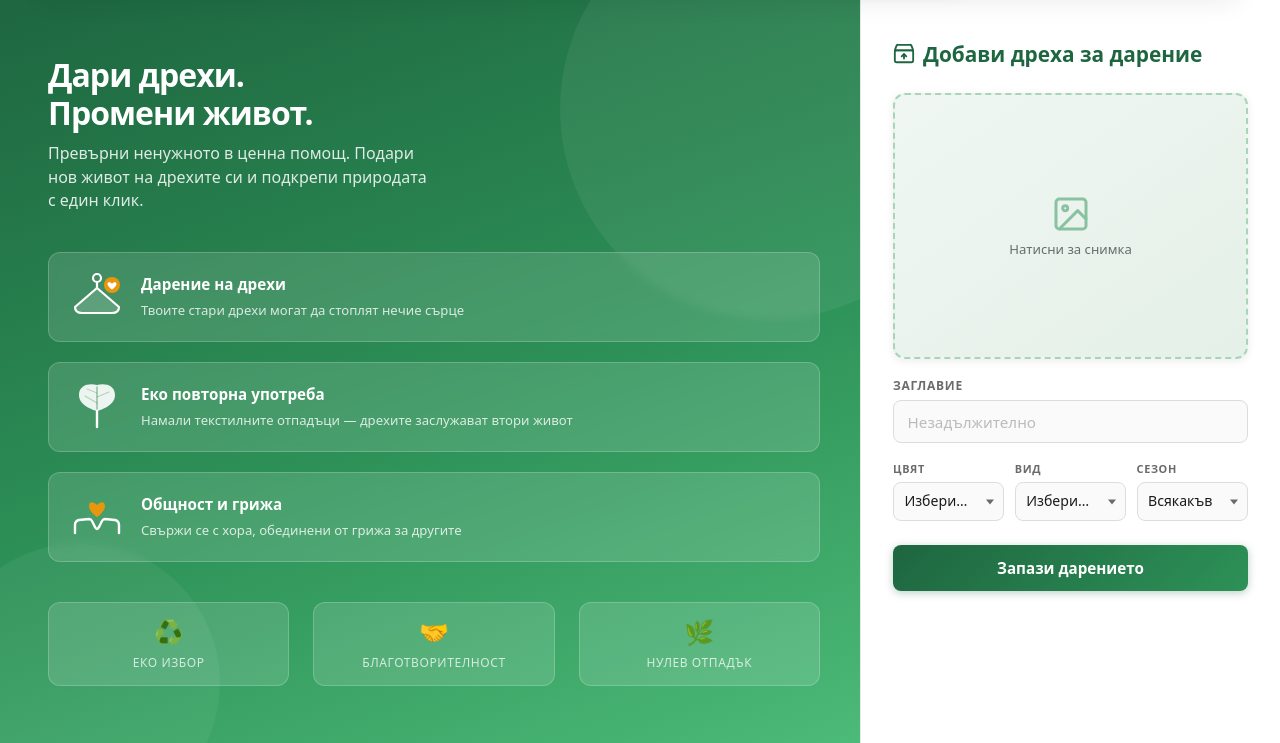
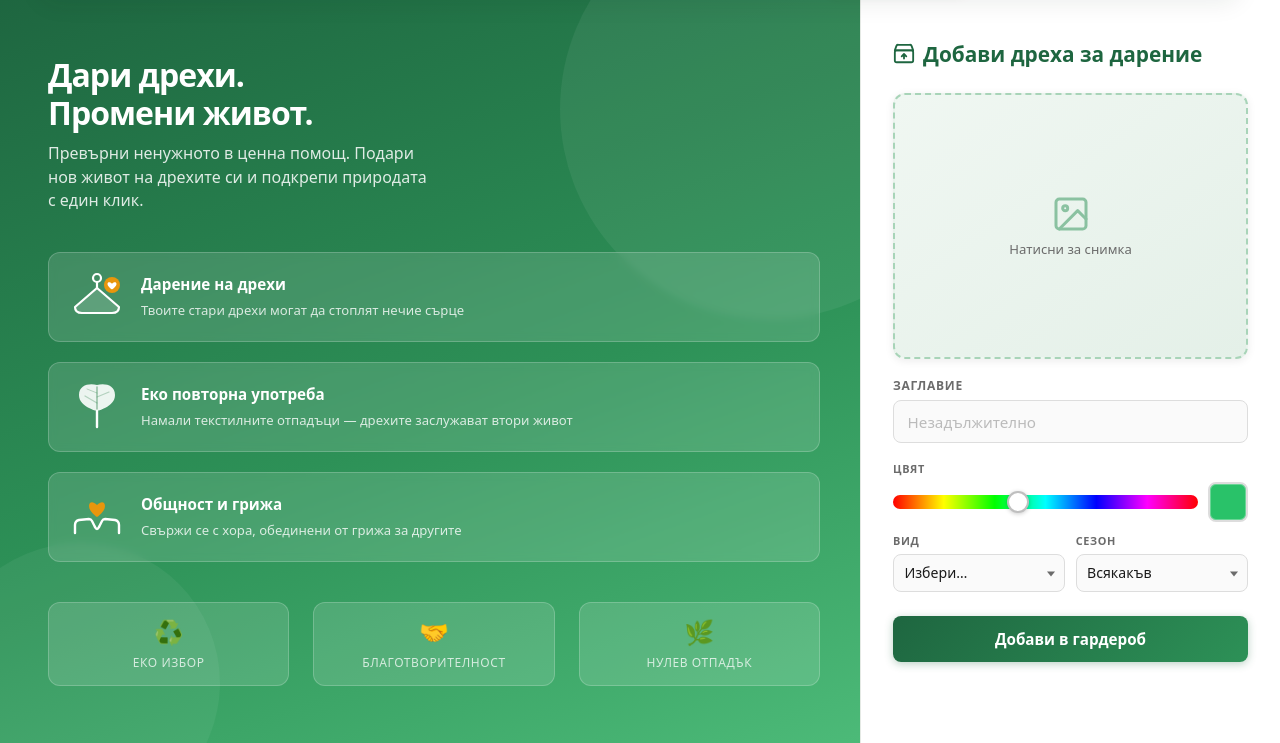
Before and after one commit to Choleto/BZMNM, a Flask app: page /home in a window 1280 px wide. Shown: the part 73-816 px from the top of the page. Run offline with Flask 3, Linux system fonts and the light colour scheme; the visitor is signed in with stand-in values (Sample User, id 1).

Commit message:
Home change

```diff
--- a/templates/home.html
+++ b/templates/home.html
@@ -272,9 +272,77 @@
 
         .filters {
             display: grid;
-            grid-template-columns: repeat(3, 1fr);
+            grid-template-columns: 1fr 1fr;
             gap: 0.65rem;
             margin-top: 1.1rem;
+        }
+        .filter-field-color {
+            grid-column: 1 / -1;
+        }
+        .color-slider-row {
+            display: flex;
+            align-items: center;
+            gap: 0.65rem;
+        }
+        .hue-slider {
+            flex: 1;
+            min-width: 0;
+            height: 14px;
+            border-radius: 7px;
+            -webkit-appearance: none;
+            appearance: none;
+            background: linear-gradient(
+                to right,
+                #f00 0%,
+                #ff0 16.66%,
+                #0f0 33.33%,
+                #0ff 50%,
+                #00f 66.66%,
+                #f0f 83.33%,
+                #f00 100%
+            );
+            cursor: pointer;
+        }
+        .hue-slider::-webkit-slider-thumb {
+            -webkit-appearance: none;
+            width: 22px;
+            height: 22px;
+            border-radius: 50%;
+            background: #fff;
+            border: 2px solid rgba(0, 0, 0, 0.25);
+            box-shadow: 0 1px 4px rgba(0, 0, 0, 0.2);
+            cursor: grab;
+        }
+        .hue-slider::-moz-range-thumb {
+            width: 22px;
+            height: 22px;
+            border-radius: 50%;
+            background: #fff;
+            border: 2px solid rgba(0, 0, 0, 0.25);
+            box-shadow: 0 1px 4px rgba(0, 0, 0, 0.2);
+            cursor: grab;
+        }
+        .hue-slider::-moz-range-track {
+            height: 14px;
+            border-radius: 7px;
+            background: linear-gradient(
+                to right,
+                #f00 0%,
+                #ff0 16.66%,
+                #0f0 33.33%,
+                #0ff 50%,
+                #00f 66.66%,
+                #f0f 83.33%,
+                #f00 100%
+            );
+        }
+        .color-swatch {
+            flex-shrink: 0;
+            width: 40px;
+            height: 40px;
+            border-radius: 8px;
+            border: 2px solid var(--border);
+            box-shadow: inset 0 0 0 1px rgba(255, 255, 255, 0.3);
         }
         .filter-field > label {
             display: block;
@@ -505,34 +573,30 @@
                 <input type="text" id="title" name="title" placeholder="Незадължително">
 
                 <div class="filters">
-                    <div class="filter-field">
-                        <label for="field-color">Цвят</label>
-                        <div class="select-wrap">
-                            <select id="field-color" name="color" required>
-                                <option value="">Избери…</option>
-                                <option>Black</option>
-                                <option>White</option>
-                                <option>Gray</option>
-                                <option>Red</option>
-                                <option>Blue</option>
-                                <option>Green</option>
-                                <option>Yellow</option>
-                                <option>Other</option>
-                            </select>
+                    <div class="filter-field filter-field-color">
+                        <label for="color-hue">Цвят</label>
+                        <div class="color-slider-row">
+                            <input type="range" id="color-hue" class="hue-slider" min="0" max="360" value="145" autocomplete="off">
+                            <span class="color-swatch" id="color-swatch" title="Избран цвят"></span>
                         </div>
+                        <input type="hidden" name="color" id="color-value" value="" required>
                     </div>
                     <div class="filter-field">
                         <label for="field-type">Вид</label>
                         <div class="select-wrap">
                             <select id="field-type" name="type" required>
                                 <option value="">Избери…</option>
-                                <option>Shirt</option>
-                                <option>Pants</option>
-                                <option>Dress</option>
-                                <option>Jacket</option>
-                                <option>Shoes</option>
-                                <option>Accessory</option>
-                                <option>Other</option>
+                                <option value="Shirt">Риза</option>
+                                <option value="T-shirt">Тениска</option>
+                                <option value="Blouse">Блуза</option>
+                                <option value="Hoodie">Худи</option>
+                                <option value="Pants">Панталон</option>
+                                <option value="Shorts">Къси панталони</option>
+                                <option value="Dress">Рокля</option>
+                                <option value="Jacket">Яке</option>
+                                <option value="Shoes">Обувки</option>
+                                <option value="Accessory">Аксесоар</option>
+                                <option value="Other">Друго</option>
                             </select>
                         </div>
                     </div>
@@ -541,16 +605,16 @@
                         <div class="select-wrap">
                             <select id="field-season" name="season">
                                 <option value="">Всякакъв</option>
-                                <option>Spring</option>
-                                <option>Summer</option>
-                                <option>Fall</option>
-                                <option>Winter</option>
+                                <option value="Spring">Пролет</option>
+                                <option value="Summer">Лято</option>
+                                <option value="Fall">Есен</option>
+                                <option value="Winter">Зима</option>
                             </select>
                         </div>
                     </div>
                 </div>
 
-                <button type="submit">Запази дарението</button>
+                <button type="submit">Добави в гардероб</button>
             </form>
         </div>
     </div>
@@ -575,6 +639,44 @@
                 box.classList.add("has-preview");
             });
         })();
+
+        (function () {
+            function hslToHex(h, s, l) {
+                s /= 100;
+                l /= 100;
+                var c = (1 - Math.abs(2 * l - 1)) * s;
+                var x = c * (1 - Math.abs(((h / 60) % 2) - 1));
+                var m = l - c / 2;
+                var r = 0, g = 0, b = 0;
+                if (h < 60) { r = c; g = x; b = 0; }
+                else if (h < 120) { r = x; g = c; b = 0; }
+                else if (h < 180) { r = 0; g = c; b = x; }
+                else if (h < 240) { r = 0; g = x; b = c; }
+                else if (h < 300) { r = x; g = 0; b = c; }
+                else { r = c; g = 0; b = x; }
+                function toHex(n) {
+                    var v = Math.round((n + m) * 255);
+                    var hex = v.toString(16);
+                    return hex.length === 1 ? "0" + hex : hex;
+                }
+                return "#" + toHex(r) + toHex(g) + toHex(b);
+            }
+
+            var hueInput = document.getElementById("color-hue");
+            var hiddenColor = document.getElementById("color-value");
+            var swatch = document.getElementById("color-swatch");
+
+            function syncColorFromHue() {
+                var h = Number(hueInput.value);
+                var hex = hslToHex(h, 65, 46);
+                hiddenColor.value = hex;
+                swatch.style.background = hex;
+            }
+
+            hueInput.addEventListener("input", syncColorFromHue);
+            hueInput.addEventListener("change", syncColorFromHue);
+            syncColorFromHue();
+        })();
     </script>
 </body>
 </html>
--- a/templates/wardrobe.html
+++ b/templates/wardrobe.html
@@ -29,6 +29,7 @@
                     <ul class="wardrobe-cat-list">
                         <li><button type="button" class="wardrobe-cat-btn is-active" data-filter="All">Всички</button></li>
                         <li><button type="button" class="wardrobe-cat-btn" data-filter="Shirts">Shirts</button></li>
+                        <li><button type="button" class="wardrobe-cat-btn" data-filter="Blouse">Blouses</button></li>
                         <li><button type="button" class="wardrobe-cat-btn" data-filter="T-shirts">T-shirts</button></li>
                         <li><button type="button" class="wardrobe-cat-btn" data-filter="Jackets">Jackets</button></li>
                         <li><button type="button" class="wardrobe-cat-btn" data-filter="Suit jackets">Suit jackets</button></li>
```
